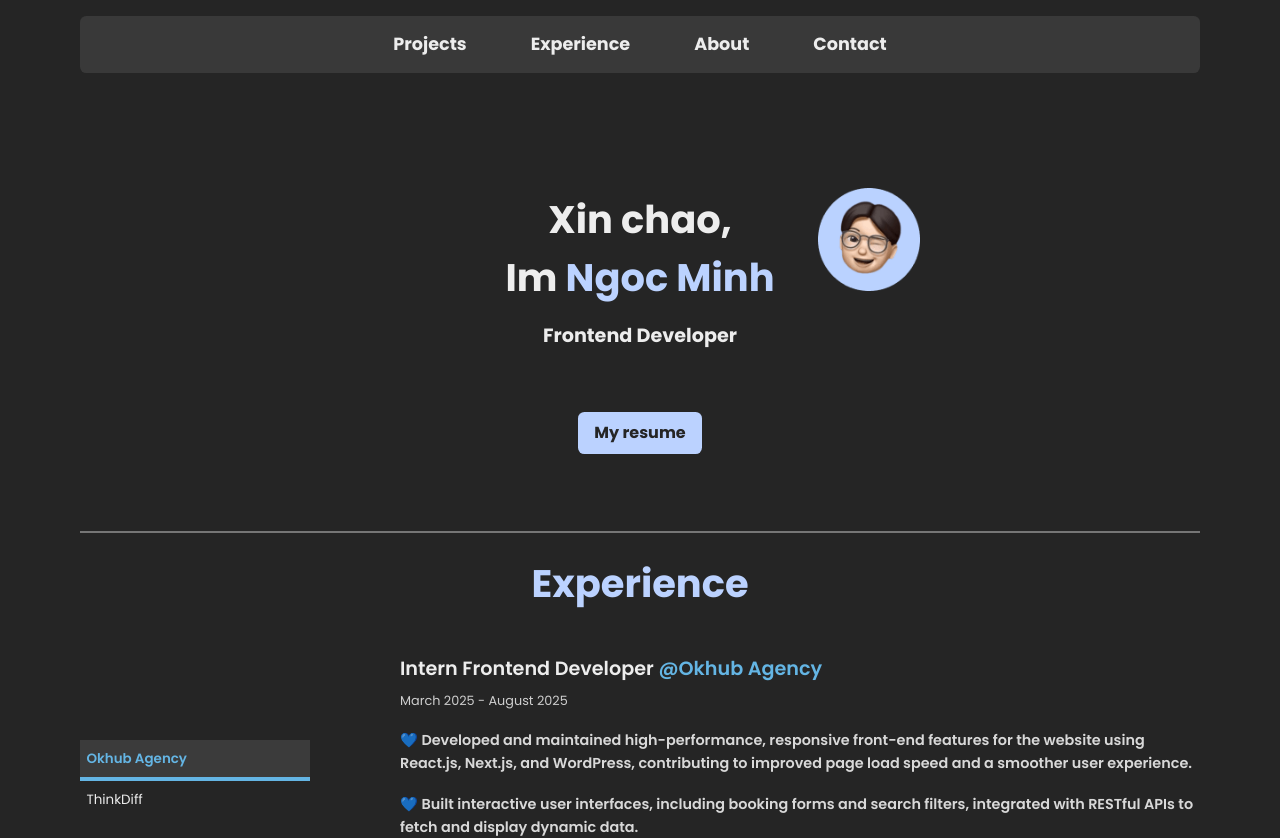
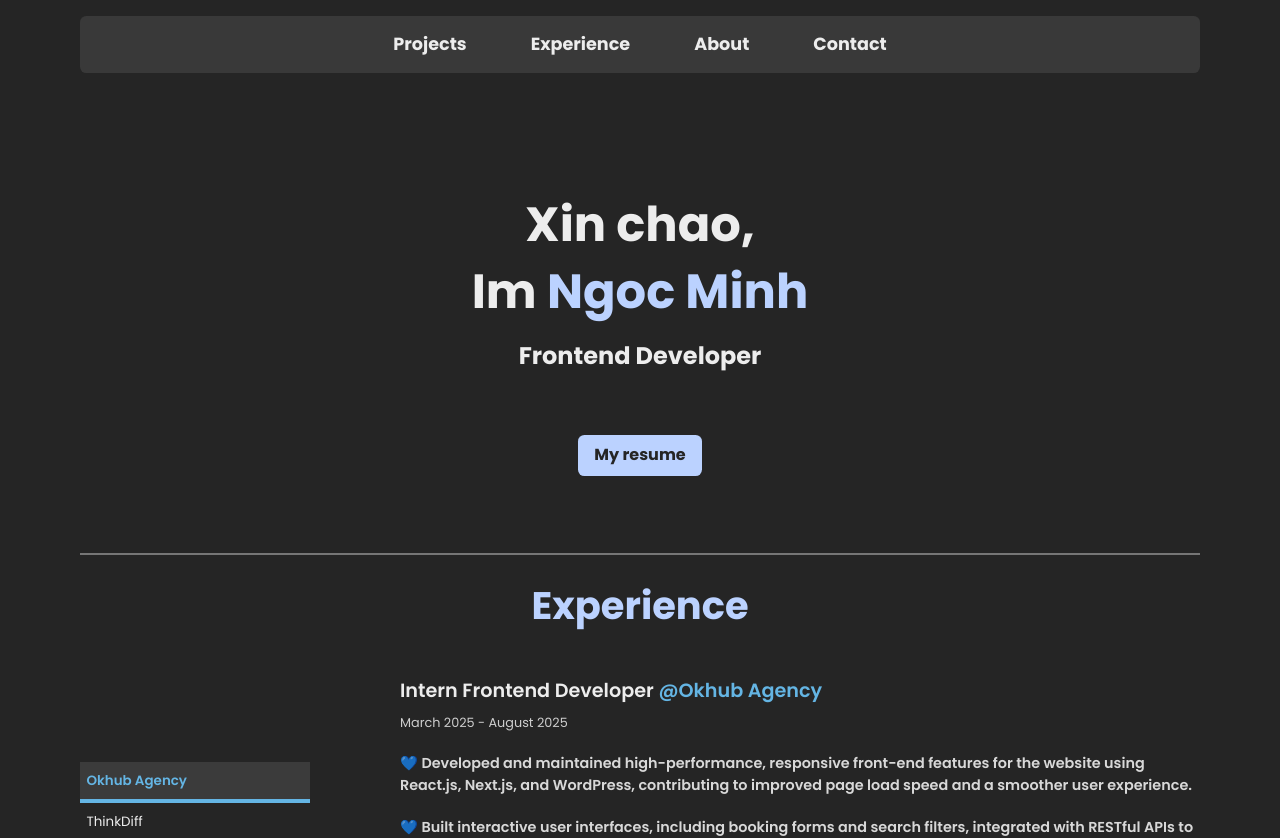
Before and after one commit to NgocMinh10122001/portfolio, a Next.js app: page / in a window 1280 px wide. Shown: the top 838 px of the page. Built offline with nearby package versions, Linux system fonts and the light colour scheme.

Commit message:
update animate

```diff
--- a/app/_components/About.tsx
+++ b/app/_components/About.tsx
@@ -15,7 +15,7 @@ export default function About({
         {title || "About Me"}
       </h2>
       <article className="flex max-sm:px-4 flex-col sm:flex-row  justify-center items-center gap-10 sm:gap-12 mt-10 sm:mt-20">
-        <div data-aos="fade-right" data-aos-duration="800">
+        <div>
           <Image
             src={about?.thumbnailURL || "/images/avatar.png"}
             alt="profile"
@@ -25,8 +25,6 @@ export default function About({
           />
         </div>
         <div
-          data-aos="fade-left"
-          data-aos-duration="1000"
           className="space-y-6 w-full sm:w-[60.5rem] max-sm:text-center"
         >
           {about?.desc &&
--- a/app/_components/Banner.tsx
+++ b/app/_components/Banner.tsx
@@ -11,7 +11,7 @@ export default function Banner({name , position, resumeURL}: {name?: string, pos
         <p
           data-aos="zoom-in"
           data-aos-duration="1000"
-          className="text-3xl sm:text-5xl"
+          className="text-3xl sm:text-6xl"
         >
           Xin chao,
         </p>
@@ -19,7 +19,7 @@ export default function Banner({name , position, resumeURL}: {name?: string, pos
           data-aos="zoom-in"
           data-aos-duration="1000"
           data-aos-delay="500"
-          className="text-3xl sm:text-5xl block mt-3 sm:mt-6"
+          className="text-3xl sm:text-6xl block mt-3 sm:mt-6"
         >
           Im <strong className="text-blue-400">{name || "Ngoc Minh 1"}</strong>
         </p>
@@ -27,12 +27,12 @@ export default function Banner({name , position, resumeURL}: {name?: string, pos
           data-aos="zoom-in"
           data-aos-duration="1000"
           data-aos-delay="900"
-          className=" mt-3 sm:mt-8 text-base sm:text-2xl"
+          className=" mt-3 sm:mt-8 text-base sm:text-3xl"
         >
           {position || "Frontend Web Developer 1"}
         </p>
       </div>
-      <div className="banner__thumb w-24 h-24 max-sm:mt-8 sm:w-32 sm:h-32 sm:absolute sm:top-36 right-[25%] animate-custom-ping1">
+      <div className="sm:hidden banner__thumb w-24 h-24 max-sm:mt-8 sm:w-32 sm:h-32 sm:absolute sm:top-36 right-[25%]">
         <Image
           src="/images/_memoji.png"
           width={500}
@@ -41,7 +41,7 @@ export default function Banner({name , position, resumeURL}: {name?: string, pos
           className="w-full h-full object-contain"
         />
       </div>
-      <Link href={resumeURL ?? "#"} target="_blank" className=" banner__resume mt-10 sm:mt-20  w-fit h-fit bg-blue-400 text-dark-700 text-base sm:text-xl font-bold hover:bg-gray-hover-400 hover:text-white transition-all duration-300 px-4 py-2 sm:px-5 sm:py-3 rounded-lg text-center cursor-pointer">
+      <Link href={resumeURL ?? "#"} target="_blank" className="hover:scale-125 banner__resume mt-10 sm:mt-20  w-fit h-fit bg-blue-400 text-dark-700 text-base sm:text-xl font-bold hover:bg-gray-hover-400 hover:text-white transition-all duration-500 px-4 py-2 sm:px-5 sm:py-3 rounded-lg text-center cursor-pointer">
         <span>My resume</span>
       </Link>
     </section>
--- a/app/_components/Skills.tsx
+++ b/app/_components/Skills.tsx
@@ -20,9 +20,10 @@ export default function Skills({
           skills.length > 0 &&
           skills.map((item, index) => (
             <Link key={index} href={item?.url || "#"}
-            data-aos={index % 2 ? 'fade-up' : 'fade-down'}
+            data-aos="fade-right"
             data-aos-duration="1000"
             data-aos-offset="100"
+            data-aos-delay={index * 50}
             target="_blank">
               <item.icon className="text-4xl sm:text-6xl" />
             </Link>
```
